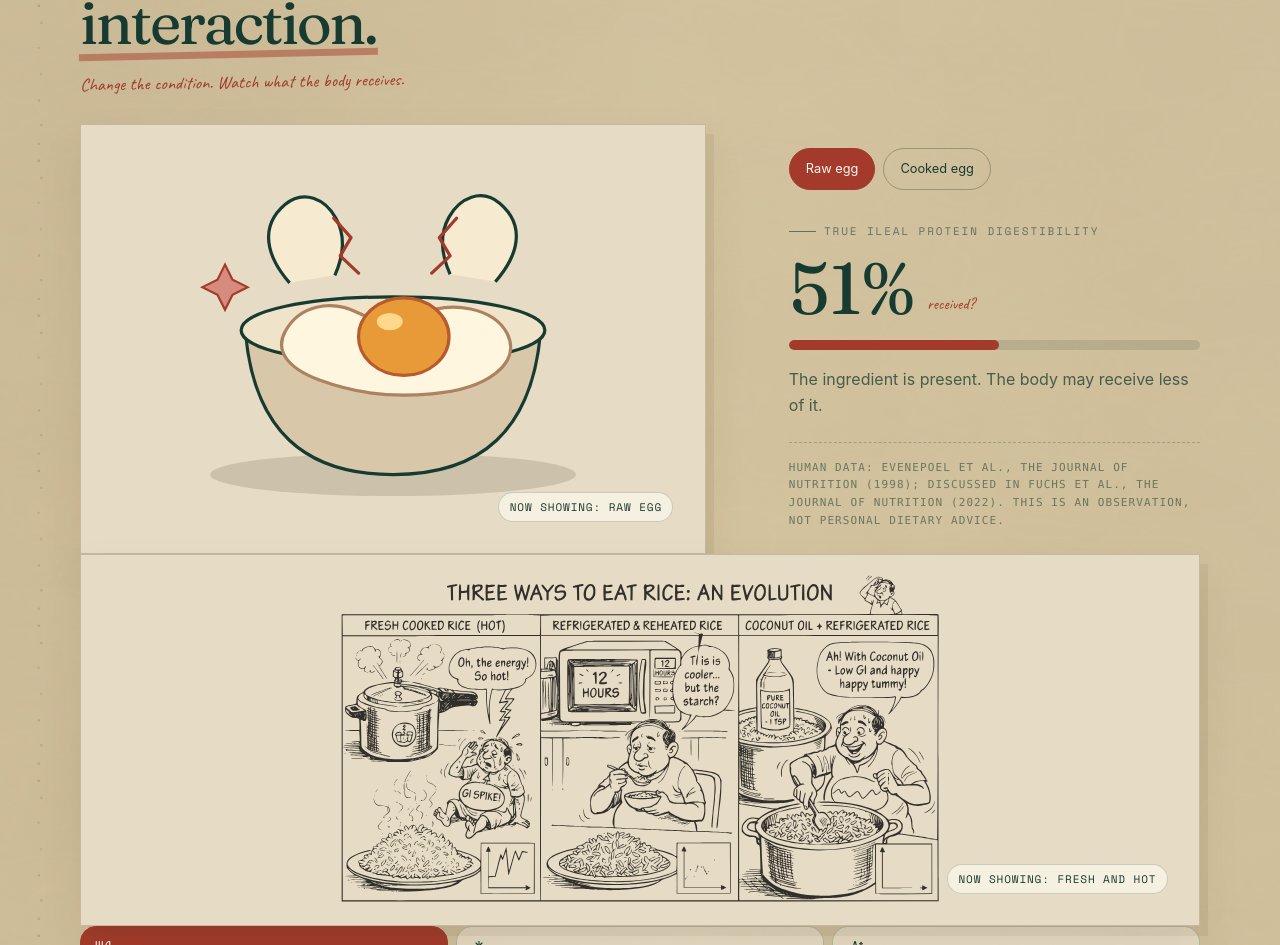
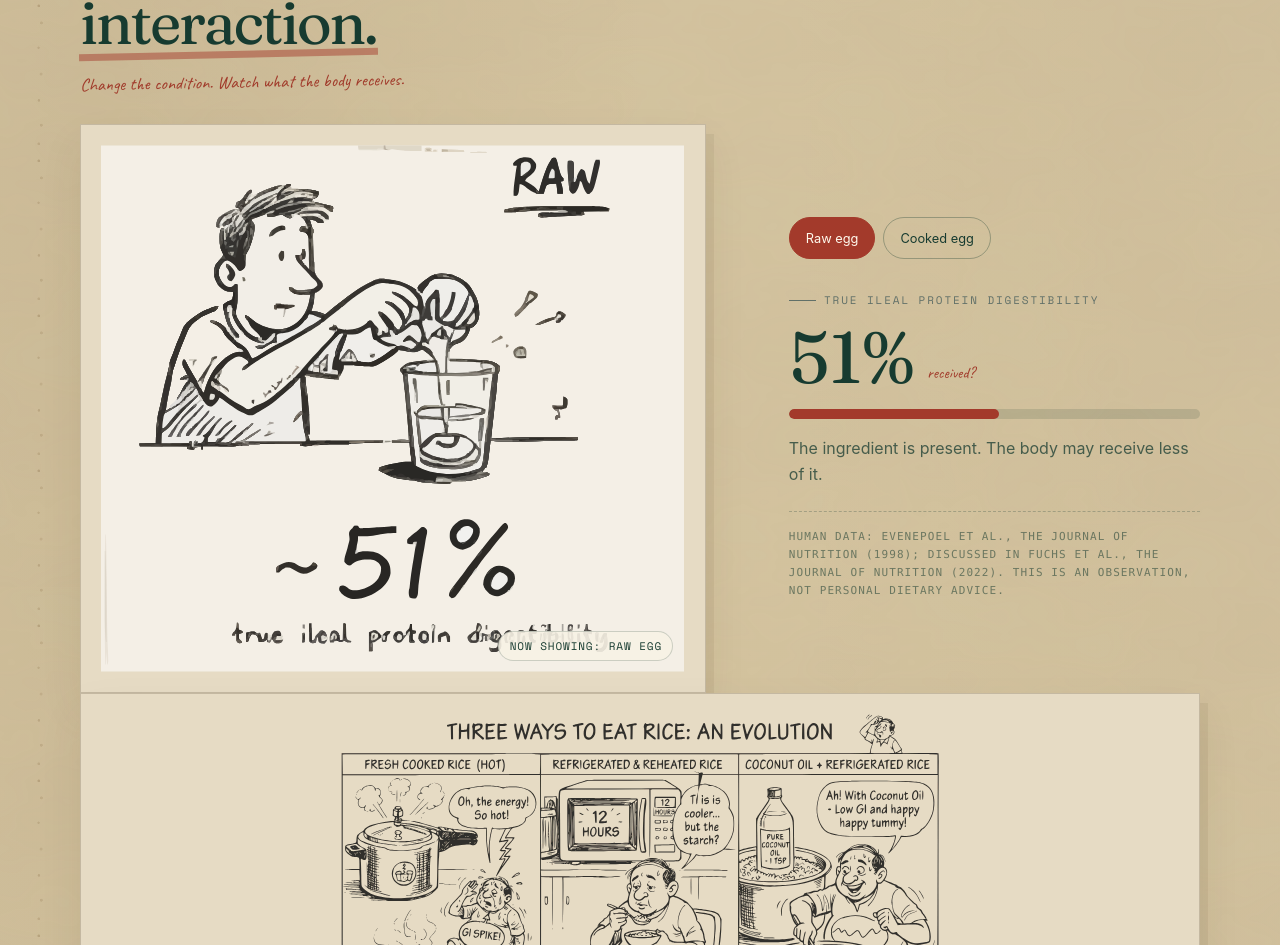
Before and after one commit to harshaoz-a11y/the-food-lab, a React (Vite) app: page / in a window 1280 px wide. Shown: the part 1213-2158 px from the top of the page. Built offline with nearby package versions, Linux system fonts and the light colour scheme.

Commit message:
(4 files changed)

```diff
--- a/src/components/food-lab/EggExperiment.tsx
+++ b/src/components/food-lab/EggExperiment.tsx
@@ -1,57 +1,30 @@
 import { useState } from "react";
+import rawEggAsset from "@/assets/maestro/egg-raw.svg";
+import cookedEggAsset from "@/assets/maestro/egg-cooked.svg";
 
 const states = {
   raw: {
     label: "Raw egg",
     value: 51,
     note: "The ingredient is present. The body may receive less of it.",
+    asset: rawEggAsset,
+    alt: "Raw egg illustration",
   },
   cooked: {
     label: "Cooked egg",
     value: 91,
     note: "Heat changes the interaction — and what becomes available.",
+    asset: cookedEggAsset,
+    alt: "Cooked egg illustration",
   },
 } as const;
 
 type EggState = keyof typeof states;
 
-function RawEggIllustration() {
-  return (
-    <svg className="egg-object egg-object-raw" viewBox="0 0 520 360" role="img" aria-label="A raw egg cracked into a small bowl">
-      <ellipse className="egg-shadow" cx="260" cy="306" rx="170" ry="20" />
-      <path className="egg-bowl" d="M123 174c8 91 55 132 137 132s129-41 137-132Z" />
-      <path className="egg-bowl-rim" d="M119 172c0-18 63-31 141-31s141 13 141 31-63 31-141 31-141-13-141-31Z" />
-      <path className="egg-white" d="M160 173c13-24 42-30 68-17 18 9 36 11 56 2 31-15 70-6 82 17 14 28-19 52-70 56-44 4-75-2-105-13-29-11-41-27-31-45Z" />
-      <ellipse className="egg-yolk" cx="270" cy="178" rx="42" ry="36" />
-      <ellipse className="egg-yolk-shine" cx="257" cy="164" rx="12" ry="8" />
-      <path className="egg-shell-left" d="M164 128c-21-24-29-52-4-73 17-14 37-5 47 13 9 16 7 35-1 53" />
-      <path className="egg-shell-right" d="M355 127c21-24 29-52 4-73-17-14-37-5-47 13-9 16-7 35 1 53" />
-      <path className="egg-crack" d="m205 68 16 18-10 17 17 16m91-51-16 18 10 17-17 16" />
-      <path className="egg-spark" d="m104 111 7 14 14 7-14 7-7 14-7-14-14-7 14-7Z" />
-    </svg>
-  );
-}
+function EggIllustration({ active }: { active: EggState }) {
+  const current = states[active];
 
-function CookedEggIllustration() {
-  return (
-    <svg className="egg-object egg-object-cooked" viewBox="0 0 520 360" role="img" aria-label="A cooked egg on a plate with a golden yolk">
-      <ellipse className="egg-shadow" cx="260" cy="306" rx="178" ry="20" />
-      <ellipse className="cooked-plate" cx="260" cy="235" rx="174" ry="57" />
-      <ellipse className="cooked-plate-inner" cx="260" cy="228" rx="137" ry="39" />
-      <path className="cooked-white" d="M137 216c-8-35 22-61 61-60 27 1 41 14 63 7 29-9 51-23 84-10 37 15 51 53 26 76-23 21-55 20-82 15-30-6-49 8-80 3-37-5-66-12-72-31Z" />
-      <ellipse className="cooked-yolk" cx="277" cy="204" rx="51" ry="43" />
-      <ellipse className="cooked-yolk-light" cx="262" cy="188" rx="15" ry="10" />
-      <path className="cooked-edge" d="M149 177c26-26 55-14 77-16m95 7c23-3 42 9 55 26M161 251c29 13 54 10 76 5m83 2c19 4 35 0 47-10" />
-      <path className="steam steam-one" d="M205 131c-17-20 15-30-2-50-14-16 10-26 4-43" />
-      <path className="steam steam-two" d="M274 128c-16-21 14-29-2-49-13-17 10-28 4-45" />
-      <path className="steam steam-three" d="M337 137c-14-17 12-27-2-43-11-14 8-24 4-38" />
-      <path className="egg-spark" d="m126 112 7 14 14 7-14 7-7 14-7-14-14-7 14-7Z" />
-    </svg>
-  );
-}
-
-function EggIllustration({ active }: { active: EggState }) {
-  return active === "raw" ? <RawEggIllustration /> : <CookedEggIllustration />;
+  return <img src={current.asset} alt={current.alt} />;
 }
 
 export function EggExperiment() {
--- a/src/globals.css
+++ b/src/globals.css
@@ -685,6 +685,14 @@
   position: relative;
   isolation: isolate;
 }
+.egg-state-illustration {
+  aspect-ratio: 1064 / 960;
+}
+.egg-state-illustration img {
+  width: 100%;
+  height: 100%;
+  object-fit: contain;
+}
 .egg-state-illustration img,
 .rice-plate-illustration img {
   transition: opacity 260ms ease, filter 260ms ease;
```
Also changed, not shown: src/assets/maestro/egg-cooked.svg (added), src/assets/maestro/egg-raw.svg (added).
